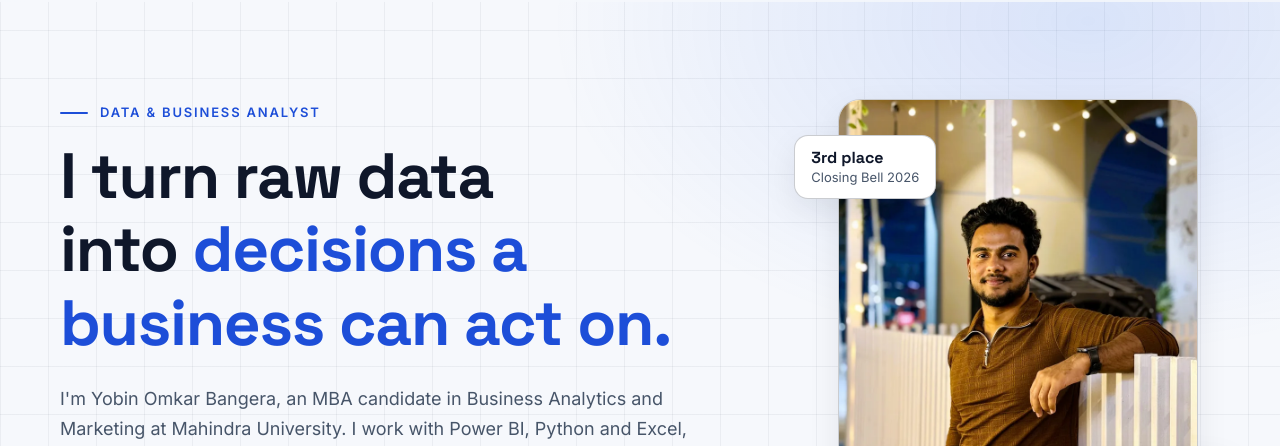
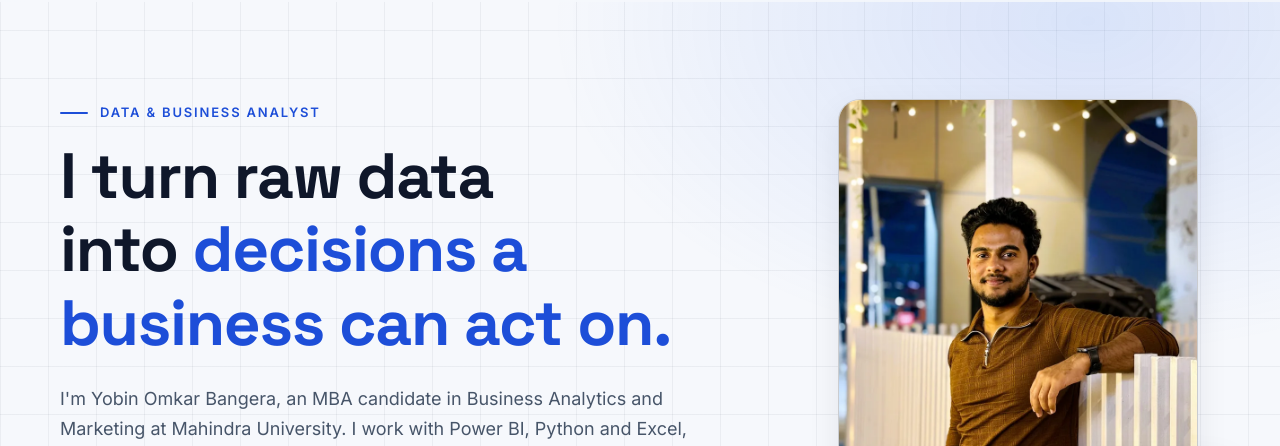
Before and after one commit to YobinOmkarBangera/portfolio, a plain HTML site: page index.html in a window 1280 px wide. Shown: the part 66-512 px from the top of the page. Drawn offline with Linux system fonts and the light colour scheme; a script that the page names is missing.

Commit message:
changed the profile sticker

```diff
--- a/index.html
+++ b/index.html
@@ -165,10 +165,6 @@
         <div class="hero-portrait reveal" data-delay="2">
           <div class="portrait-frame">
             <img src="/assets/images/profile.webp" alt="Portrait of Yobin Omkar Bangera" width="800" height="1000" fetchpriority="high">
-          </div>
-          <div class="portrait-chip chip-top">
-            <strong>3rd place</strong>
-            <span>Closing Bell 2026</span>
           </div>
           <div class="portrait-chip chip-bottom">
             <strong>MBA 2025&ndash;27</strong>
```
